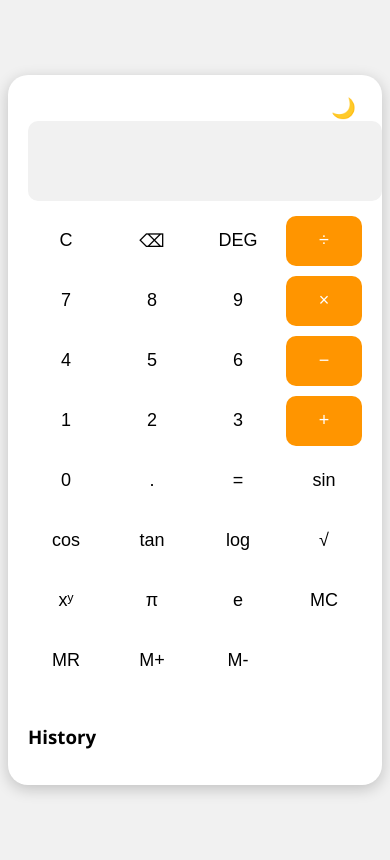
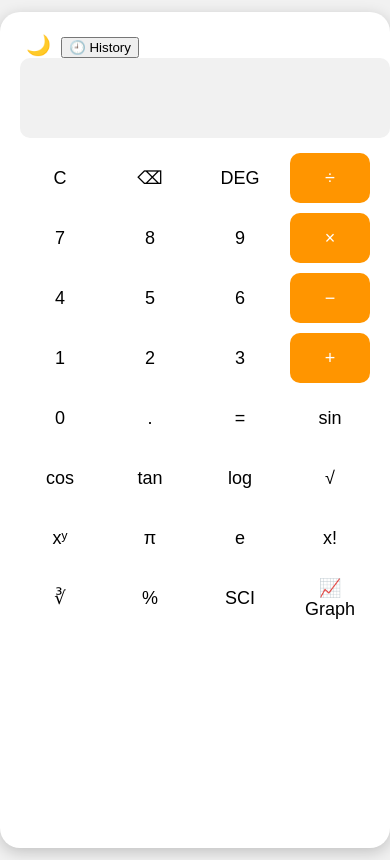
Before and after one commit to Jyothika-07-24/-_Scientific_Calculator_-, a plain HTML site: page index.html in a window 390 px wide. Drawn offline with Linux system fonts and the light colour scheme.

Commit message:
index.html

```diff
--- a/index.html
+++ b/index.html
@@ -1,18 +1,20 @@
 <!DOCTYPE html>
 <html lang="en">
 <head>
-    <meta charset="UTF-8">
-    <meta name="viewport" content="width=device-width, initial-scale=1.0">
+  <meta charset="UTF-8" />
+  <meta name="viewport" content="width=device-width, initial-scale=1.0" />
   <title>Scientific Calculator</title>
-    <link rel="stylesheet" href="style.css">
+  <link rel="stylesheet" href="style.css" />
+  <script src="chart.min.js"></script>
 </head>
 <body>
   <div class="calculator">
-        <div class="theme-toggle">
+    <div class="top-bar">
       <button id="theme-btn">🌙</button>
+      <button id="history-btn" onclick="openHistory()">🕘 History</button>
     </div>
 
-        <input type="text" id="display" readonly>
+    <input type="text" id="display" readonly />
 
     <div class="buttons">
       <button class="btn fn" onclick="clearDisplay()">C</button>
@@ -49,18 +51,18 @@
       <button class="btn fn" onclick="appendValue('Math.PI')">π</button>
       <button class="btn fn" onclick="appendValue('Math.E')">e</button>
 
-            <button class="btn mem" onclick="memoryClear()">MC</button>
-            <button class="btn mem" onclick="memoryRecall()">MR</button>
-            <button class="btn mem" onclick="memoryAdd()">M+</button>
-            <button class="btn mem" onclick="memorySubtract()">M-</button>
+      <button class="btn fn" onclick="appendFunc('factorial(')">x!</button>
+      <button class="btn fn" onclick="appendFunc('Math.cbrt(')">∛</button>
+      <button class="btn fn" onclick="appendOperator('%')">%</button>
+      <button class="btn fn" onclick="toggleSci()">SCI</button>
+
+      <button class="btn fn" onclick="plotGraph()">📈 Graph</button>
     </div>
 
-        <div class="history">
-            <h3>History</h3>
-            <ul id="history-list"></ul>
-        </div>
+    <canvas id="graphCanvas" width="350" height="200"></canvas>
   </div>
 
+  <audio id="clickSound" src="https://cdn.pixabay.com/audio/2021/08/04/audio_9f497f7495.mp3"></audio>
   <script src="script.js"></script>
 </body>
 </html>
```
Lines whose indentation alone changed are shown as unchanged.
